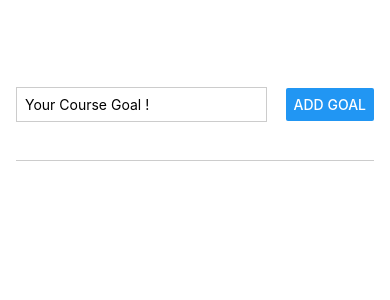
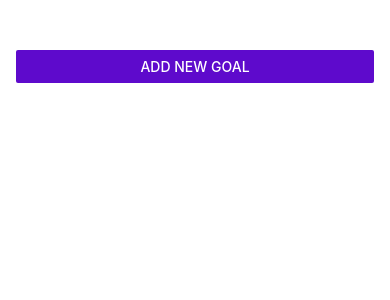
Before and after one commit to SSS-Monocept/Goals-App, a React Native app: screen / in a window 390 px wide. Shown: the top 300 px of the page. Built offline with nearby package versions, Linux system fonts and the light colour scheme.

Commit message:
Adding the Modal Screen

```diff
--- a/App.js
+++ b/App.js
@@ -1,12 +1,18 @@
 import { useState } from "react";
 import GoalItem from "./components/GoalItem";
 import GoalInput from "./components/GoalInput";
-import { StyleSheet, View, FlatList } from "react-native";
+import { StyleSheet, View, FlatList, Button } from "react-native";
 
 export default function App() {
   //Task 2: To manage the list of course goals
   const [courseGoals, setCourseGoals] = useState([]);
   const [goalCounter, setGoalCounter] = useState(0);
+
+  const [modalIsVisible, setModalIsVisible] = useState(false);
+
+  function startAddGoalHand() {
+    setModalIsVisible(true);
+  }
 
   //Task 1: to get the value enterd from the goalInputHandler to addGoalHandler.
   //Therefore, we need to store it as state, which is updated with every keystroke of goalInputHandler, so that we can use it at second fnction
@@ -32,7 +38,12 @@
       1. By defalut the parent container will only take the minimum amount of space required to hold the children
       2. We need our parent to take the entire screen space
       */}
-      <GoalInput onAddGoal={addGoalHandler} />
+      <Button
+        title="Add new Goal"
+        color={"#5e0acc"}
+        onPress={startAddGoalHand}
+      />
+      <GoalInput visible={modalIsVisible} onAddGoal={addGoalHandler} />
       {/* Task 3: To display the course added course goals on the */}
       <View style={styles.goalsContainer}>
         <FlatList
--- a/components/GoalInput.js
+++ b/components/GoalInput.js
@@ -1,4 +1,4 @@
-import { View, TextInput, Button, StyleSheet } from "react-native";
+import { View, TextInput, Button, StyleSheet, Modal } from "react-native";
 import { useState } from "react";
 
 function GoalInput(props) {
@@ -14,6 +14,9 @@
   }
 
   return (
+    //Modals are overlays that pop/slide up on the main screen, and allow u to take some action.
+    //Aftert that t
+    <Modal visible={props.visible} animationType="slide">
       <View style={styles.inputContainer}>
         <TextInput
           style={styles.textInput}
@@ -23,6 +26,7 @@
         />
         <Button title="Add Goal" onPress={addGoalHandler} />
       </View>
+    </Modal>
   );
 }
 
--- a/components/GoalItem.js
+++ b/components/GoalItem.js
@@ -4,7 +4,6 @@
   return (
     //I have replaced .key with .id beacuse key should't be passed as props
     //bind() is a js function that pre allows you to pre-configuer a function for future execution
-
     <View style={styles.goalItem} key={props.id}>
       <Pressable
         android_ripple={{ color: "#210644" }}
```
Lines whose indentation alone changed are shown as unchanged.
